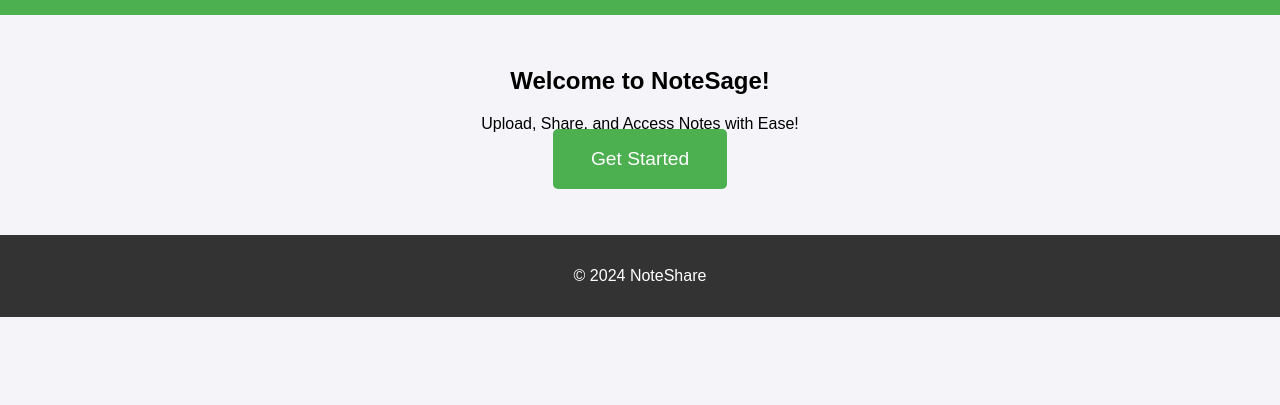
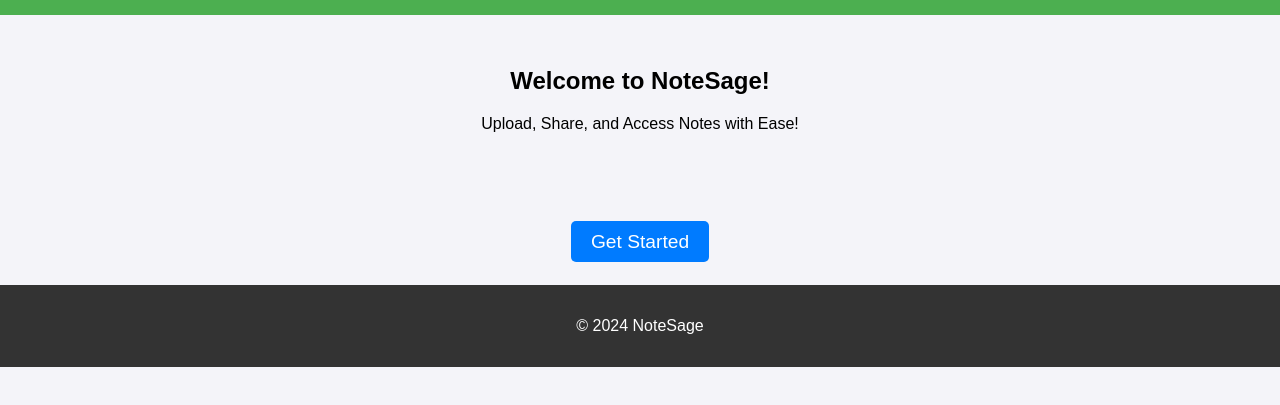
Before and after one commit to rudrarajput06/NoteSage, a plain HTML site: page index.html in a window 1280 px wide. Shown: the part 85-490 px from the top of the page. Drawn offline with Linux system fonts and the light colour scheme.

Commit message:
Update index.html

```diff
--- a/index.html
+++ b/index.html
@@ -20,13 +20,19 @@
             </ul>
         </nav>
     </header>
+
     <section id="home">
         <h2>Welcome to NoteSage!</h2>
         <p>Upload, Share, and Access Notes with Ease!</p>
-        <a href="/signup" class="cta-button">Get Started</a>
     </section>
+
+    <!-- Get Started Button moved to the bottom -->
+    <section id="get-started" style="text-align: center; margin-top: 50px;">
+        <a href="/signup" class="cta-button" style="padding: 10px 20px; background-color: #007bff; color: white; text-decoration: none; border-radius: 5px;">Get Started</a>
+    </section>
+
     <footer>
-        <p>&copy; 2024 NoteShare</p>
+        <p>&copy; 2024 NoteSage</p>
     </footer>
 </body>
 
```
